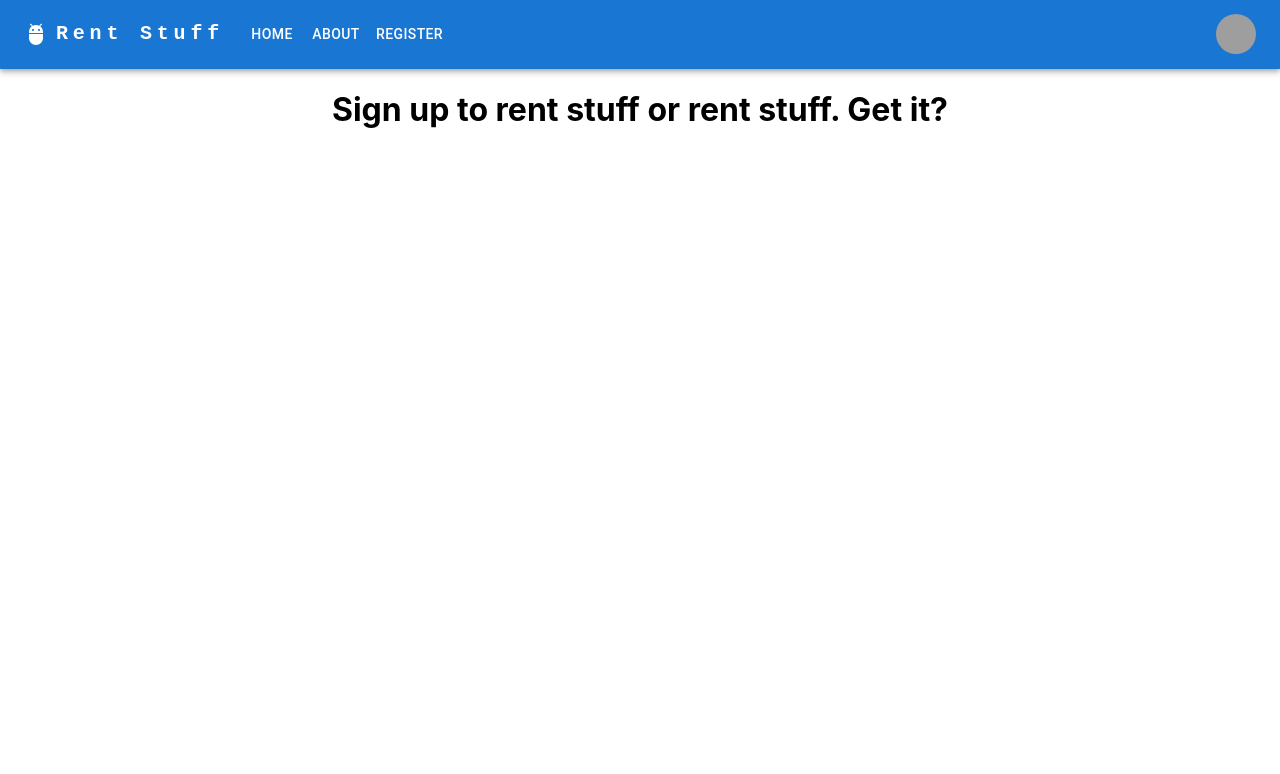
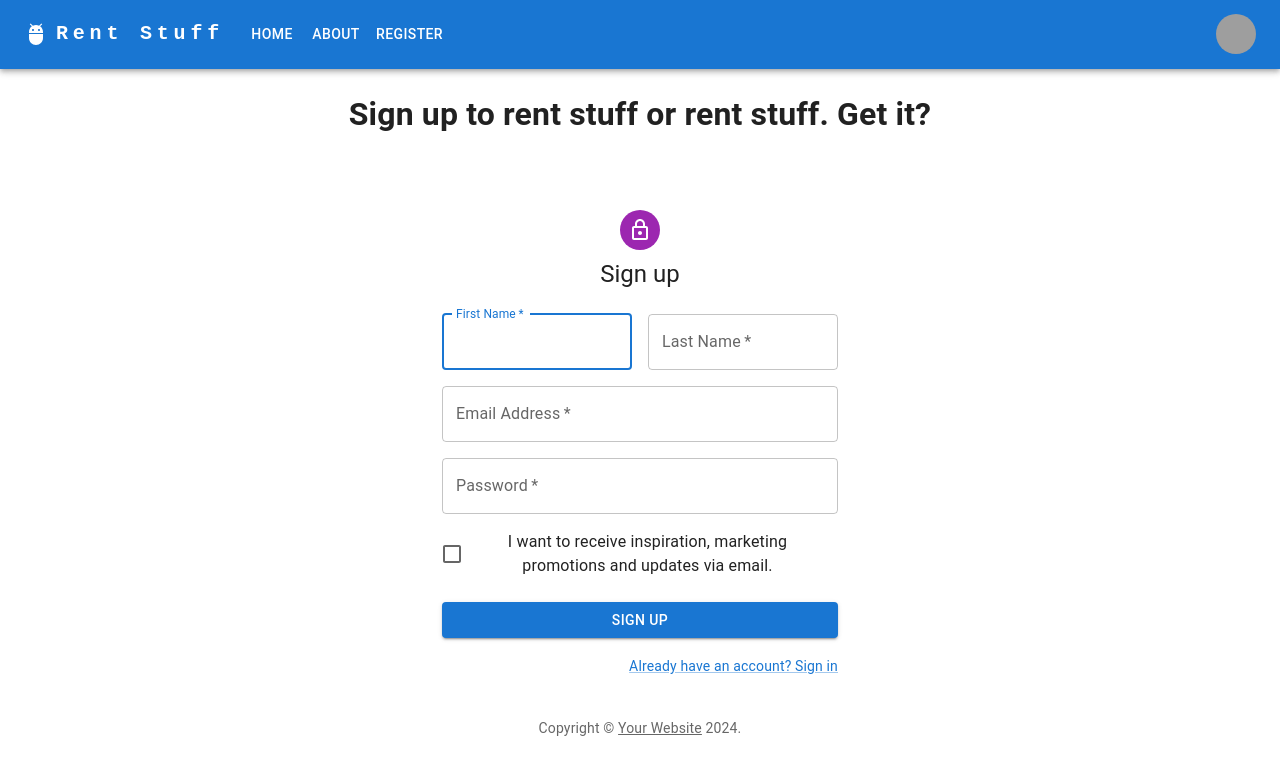
Before and after one commit to grahamlutz/permacultre, a React (Create React App) app: page /register in a window 1280 px wide. Shown: the top 774 px of the page. Built offline with nearby package versions, Linux system fonts and the light colour scheme; grey boxes are pictures that could not be loaded.

Commit message:
can create user in database

```diff
--- /dev/null
+++ b/src/api.js
@@ -0,0 +1,7 @@
+import axios from 'axios';
+
+const api = axios.create({
+  baseURL: 'http://localhost:5001',
+});
+
+export default api;
--- /dev/null
+++ b/src/components/RegistrationForm.jsx
@@ -0,0 +1,138 @@
+import * as React from 'react';
+import api from '../api';
+
+import Avatar from '@mui/material/Avatar';
+import Button from '@mui/material/Button';
+import CssBaseline from '@mui/material/CssBaseline';
+import TextField from '@mui/material/TextField';
+import FormControlLabel from '@mui/material/FormControlLabel';
+import Checkbox from '@mui/material/Checkbox';
+import Link from '@mui/material/Link';
+import Grid from '@mui/material/Grid';
+import Box from '@mui/material/Box';
+import LockOutlinedIcon from '@mui/icons-material/LockOutlined';
+import Typography from '@mui/material/Typography';
+import Container from '@mui/material/Container';
+import { createTheme, ThemeProvider } from '@mui/material/styles';
+
+function Copyright(props) {
+  return (
+    <Typography variant="body2" color="text.secondary" align="center" {...props}>
+      {'Copyright © '}
+      <Link color="inherit" href="https://mui.com/">
+        Your Website
+      </Link>{' '}
+      {new Date().getFullYear()}
+      {'.'}
+    </Typography>
+  );
+}
+
+// TODO remove, this demo shouldn't need to reset the theme.
+
+const defaultTheme = createTheme();
+
+export default function RegistrationForm() {
+  const handleSubmit = async (event) => {
+    event.preventDefault();
+    const data = new FormData(event.currentTarget);
+    const response = await api.post(`/users`, {
+      firstName: data.get('firstName'),
+      lastName: data.get('lastName'),
+      email: data.get('email'),
+      password: data.get('password'),
+    });
+    console.log(`response: ${response}`);
+  };
+
+  return (
+    <ThemeProvider theme={defaultTheme}>
+      <Container component="main" maxWidth="xs">
+        <CssBaseline />
+        <Box
+          sx={{
+            marginTop: 8,
+            display: 'flex',
+            flexDirection: 'column',
+            alignItems: 'center',
+          }}
+        >
+          <Avatar sx={{ m: 1, bgcolor: 'secondary.main' }}>
+            <LockOutlinedIcon />
+          </Avatar>
+          <Typography component="h1" variant="h5">
+            Sign up
+          </Typography>
+          <Box component="form" noValidate onSubmit={handleSubmit} sx={{ mt: 3 }}>
+            <Grid container spacing={2}>
+              <Grid item xs={12} sm={6}>
+                <TextField
+                  autoComplete="given-name"
+                  name="firstName"
+                  required
+                  fullWidth
+                  id="firstName"
+                  label="First Name"
+                  autoFocus
+                />
+              </Grid>
+              <Grid item xs={12} sm={6}>
+                <TextField
+                  required
+                  fullWidth
+                  id="lastName"
+                  label="Last Name"
+                  name="lastName"
+                  autoComplete="family-name"
+                />
+              </Grid>
+              <Grid item xs={12}>
+                <TextField
+                  required
+                  fullWidth
+                  id="email"
+                  label="Email Address"
+                  name="email"
+                  autoComplete="email"
+                />
+              </Grid>
+              <Grid item xs={12}>
+                <TextField
+                  required
+                  fullWidth
+                  name="password"
+                  label="Password"
+                  type="password"
+                  id="password"
+                  autoComplete="new-password"
+                />
+              </Grid>
+              <Grid item xs={12}>
+                <FormControlLabel
+                  control={<Checkbox value="allowExtraEmails" color="primary" />}
+                  label="I want to receive inspiration, marketing promotions and updates via email."
+                />
+              </Grid>
+            </Grid>
+            <Button
+              type="submit"
+              fullWidth
+              variant="contained"
+              sx={{ mt: 3, mb: 2 }}
+            >
+              Sign Up
+            </Button>
+            <Grid container justifyContent="flex-end">
+              <Grid item>
+                <Link href="#" variant="body2">
+                  Already have an account? Sign in
+                </Link>
+              </Grid>
+            </Grid>
+          </Box>
+        </Box>
+        <Copyright sx={{ mt: 5 }} />
+      </Container>
+    </ThemeProvider>
+  );
+}
--- a/src/pages/Register.jsx
+++ b/src/pages/Register.jsx
@@ -1,9 +1,11 @@
 import React from 'react';
+import RegistrationForm from '../components/RegistrationForm';
 
 const Register = () => {
   return (
       <div>
           <h1>Sign up to rent stuff or rent stuff.  Get it?</h1>
+          <RegistrationForm />
       </div>
   );
 };
```
Also changed, not shown: src/components/LoginForm.jsx (added, +46 -0 lines), src/pages/Profile.jsx (+38 -0 lines).
